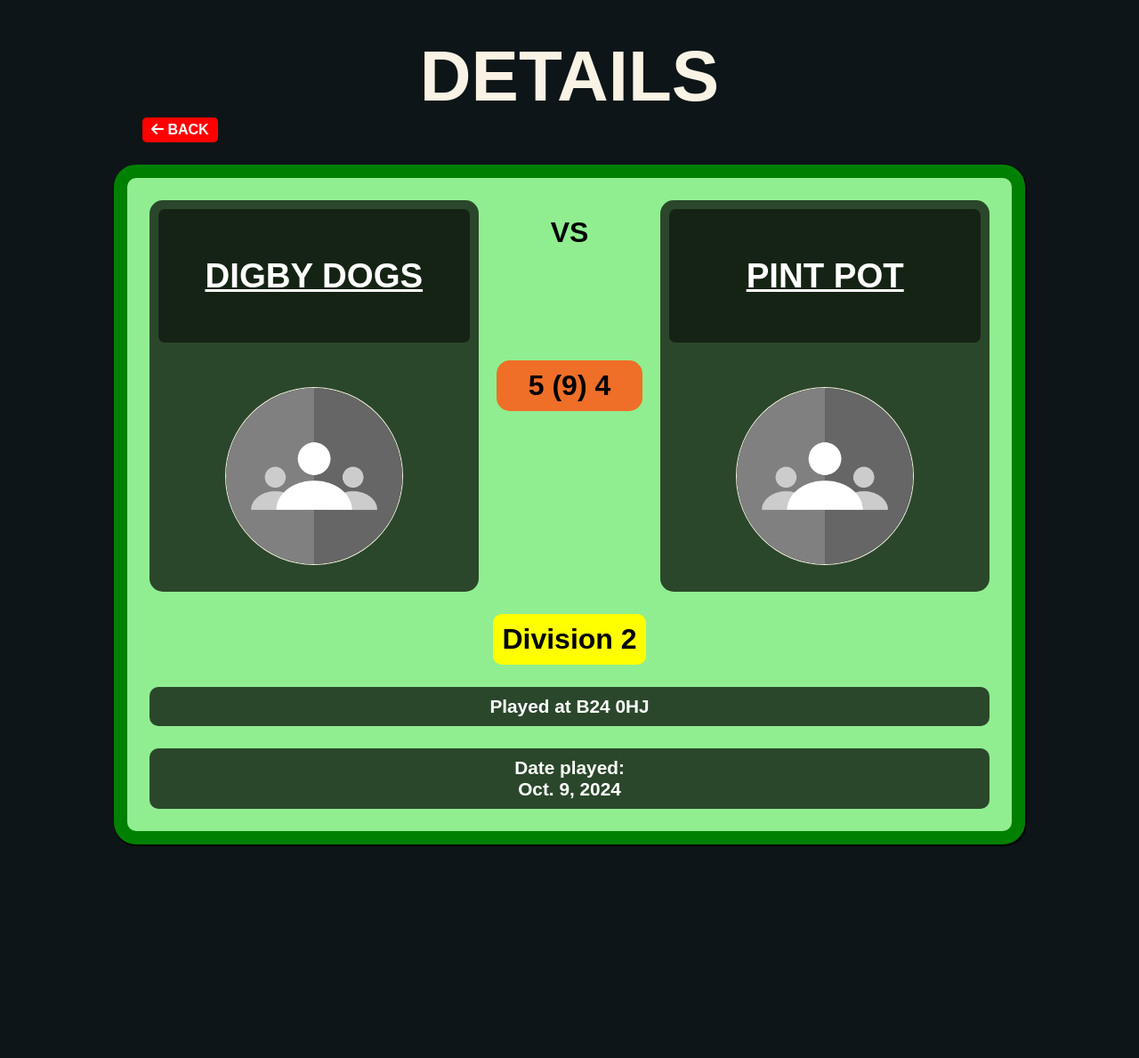
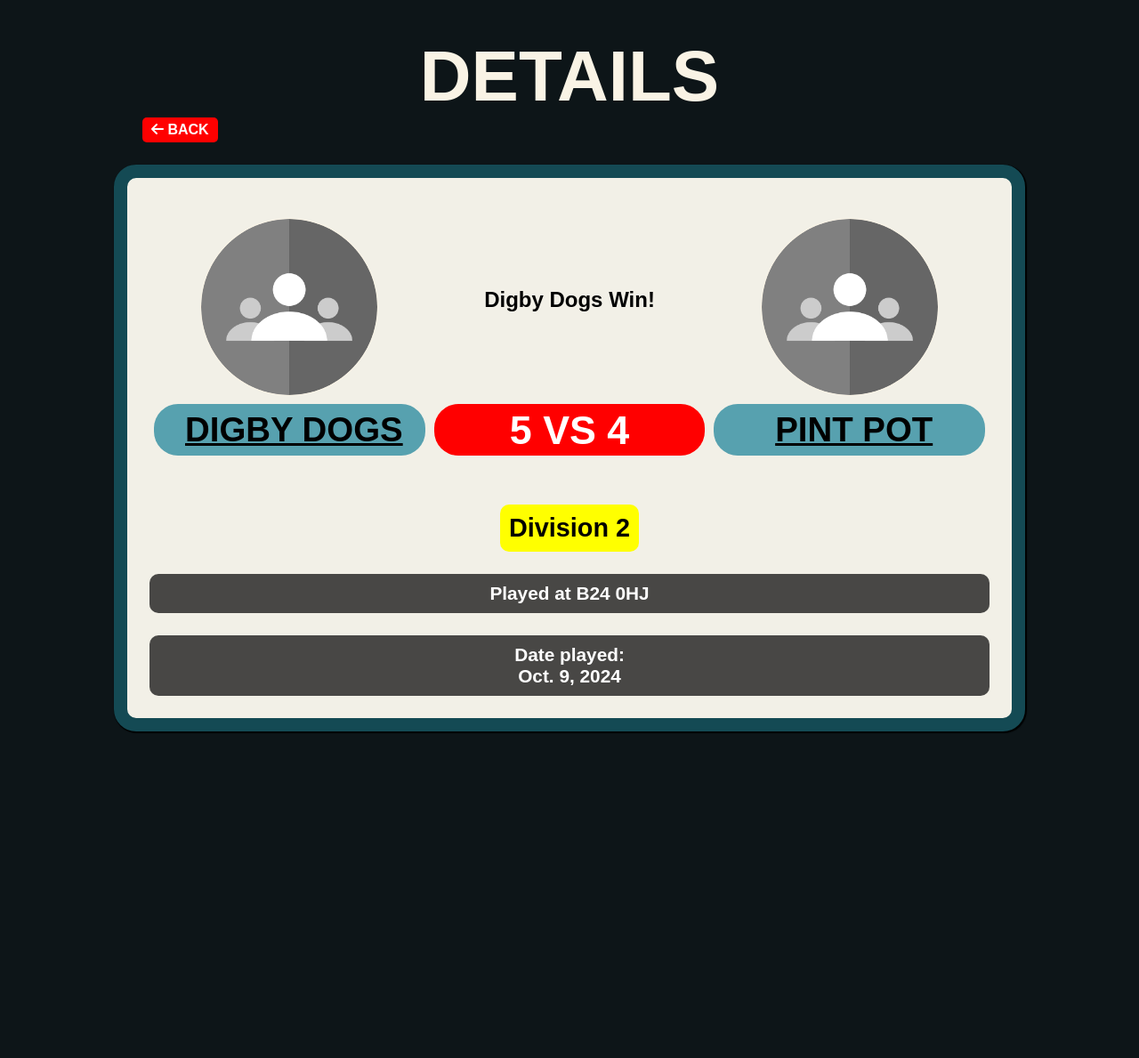
Before and after one commit to Jawrynx/ErdPL, a Django app: a page that uses scores/templates/scores/match_details.html in a window 1280 px wide. Shown: the part 80-1269 px from the top of the page at 89% size. Run offline with Django 5.2, Linux system fonts and the light colour scheme; data comes from the database, SQL or seed files in the repository; both versions use the stored data as it was after the commit; some libraries are stand-ins or nearby versions.

Commit message:
Created Better Scores view, Live Score view removes WIN button after choosing the winning player for each match

```diff
--- a/scores/templates/scores/match_details.html
+++ b/scores/templates/scores/match_details.html
@@ -10,8 +10,7 @@
     </div>
     <div class="outer-2" id='match-outer'>
         <div id='match-details'>
-            <div class="match-home">
-                <h1><a href="{% url 'teams:detail' team_name=home_team.name %}">{{ match.home_team }}</a></h1>
+            <div class="match-images">
                 <div class="match-image">
                     {% if home_team.image %}
                             <img src="{{ home_team.image.url }}" alt="{{ home_team.name }}" class="match-profile-image">
@@ -19,13 +18,19 @@
                             <img src="../../../../../../media/team_default.png" alt="Blank Team Photo" class="match-profile-image">
                     {% endif %}
                 </div>
-            </div>
-            <div class="match-middle">
-                <h1>VS</h1>
-                <h1 class='m-top-50'>{{ match.home_score }} (9) {{ match.away_score }}</h1>
-            </div>
-            <div class="match-away">
-                <h1><a href="{% url 'teams:detail' team_name=away_team.name %}">{{ match.away_team }}</a></h1>
+                {% if match.home_score >= 5 %}
+                    <div class="match-status">
+                        <h2>{{ match.home_team }} Win!</h2>
+                    </div>
+                {% elif match.away_score >= 5 %}
+                    <div class="match-status">
+                        <h2>{{ match.away_team }} Win!</h2>
+                    </div>
+                {% else %}
+                    <div class="match-status">
+                        <h2 class='live-title'>LIVE</h2>
+                    </div>
+                {% endif %}
                 <div class="match-image">
                     {% if away_team.image %}
                             <img src="{{ away_team.image.url }}" alt="{{ away_team.name }}" class="match-profile-image">
@@ -33,6 +38,11 @@
                             <img src="../../../../../../media/team_default.png" alt="Blank Team Photo" class="match-profile-image">
                     {% endif %}
                 </div>
+            </div>
+            <div class="match-teams">
+                <h1><a href="{% url 'teams:detail' team_name=home_team.name %}">{{ match.home_team }}</a></h1>
+                <h1 id='match-score'>{{ match.home_score }} VS {{ match.away_score }} </h1>
+                <h1><a href="{% url 'teams:detail' team_name=away_team.name %}">{{ match.away_team }}</a></h1>
             </div>
         </div>
         <div class="match-extra-info">
--- a/static/css/style.css
+++ b/static/css/style.css
@@ -1471,50 +1471,43 @@ body > main > div > div.add-score > a:hover {
 /* MATCH DETAILS */
 
 #match-details {
-    display: grid;
-    grid-template-columns: 2fr 1fr 2fr;
-    gap: 10px;
     width: 100%;
 }
 
 #match-outer {
-    background-color: lightgreen;
-    border: 15px solid green;
+    background-color: var(--erdpl-text-primary-light);
+    border: 15px solid var(--erdpl-text-quaternary);
     margin-top: 25px;
     width: 80%;
 }
 
-.match-home, .match-middle, .match-away {
-    padding: 10px;
+.match-teams, .match-images  {
     text-align: center;
     color: black;
     width: 100%;
-}
-
-.match-middle {
-    display: flex;
-    flex-direction: column;
-    justify-content: flex-start;
-    height: 100%;
-}
-
-.match-middle > h1:nth-child(1) {
-    margin-top: 8px;
-}
-
-.match-middle > h1:nth-child(2) {
-    background-color: var(--erdpl-text-secondary);
-    border-radius: 15px;
-    padding: 10px 0px;
-}
-
-.match-home, .match-away {
+    display: flex;
+    justify-content: space-between;
+    width: 100%;
+}
+
+
+.match-teams {
     text-transform: uppercase;
     font-size: 1.2rem;
-    background-color: rgba(0,0,0,0.7);
-    border-radius: 15px;
     color: white;
     padding-bottom: 25px;
+    justify-content: flex-start;
+}
+
+.match-teams > h1, .match-teams > h1 > a {
+    width: 100%;
+    margin: 5px;
+    color: black;
+}
+
+div.match-images {
+    justify-content: space-evenly;
+    align-items: center;
 }
 
 .match-extra-info {
@@ -1530,7 +1523,7 @@ body > main > div > div.add-score > a:hover {
     border-radius: 10px;
     color: black;
     padding: 10px;
-    font-size: 2rem;
+    font-size: 1.8rem;
 }
 
 .match-extra-h3 {
@@ -1543,22 +1536,27 @@ body > main > div > div.add-score > a:hover {
     width: 100%;
 }
 
-.match-home > h1, .match-away > h1 {
-    background-color: rgba(0,0,0,0.5);
-    padding: 15px 0px;
-    border-radius: 7px;
-    min-height: 150px;
+.match-teams > h1 {
+    border-radius: 27px;
     display: flex;
     flex-direction: column;
     justify-content: center;
-}
-
-.match-home > h1 > a, .match-away > h1 > a {
+    background-color: var(--erdpl-text-quaternary-light);
+    padding: 2px;
+}
+
+#match-score {
+    background-color: red;
     color: white;
+    font-size: 2.8rem;
 }
 
 .match-image {
-    margin-top: 50px;
+    margin-top: 20px;
+}
+
+.match-image, .match-status {
+    width: 100%;
 }
 
 .match-profile-image {
@@ -1932,12 +1930,6 @@ body > main > div > div.add-score > a:hover {
         padding: 3px;
     }
 
-    #match-details {
-        display: flex;
-        justify-content:space-evenly;
-        gap: 0px;
-    }
-
     .match-options {
         width: 90%;
     }
@@ -1950,14 +1942,8 @@ body > main > div > div.add-score > a:hover {
         max-width: 80px;
     }
 
-    .match-middle {
-        width: 100%;
-    }
-
-    .match-away > h1, .match-home > h1 {
+    .match-teams > h1 {
         font-size: 1.2rem;
-        min-width: 100px;
-        min-height: 100px;
     }
 
     .match-middle > h1 {
@@ -1966,6 +1952,10 @@ body > main > div > div.add-score > a:hover {
 
     .match-image {
         margin-top: 15px;
+    }
+
+    #match-score {
+        font-size: 1.8rem;
     }
 }
 
@@ -2240,12 +2230,6 @@ body > main > div > div.add-score > a:hover {
         padding: 3px;
     }
 
-    #match-details {
-        display: flex;
-        justify-content:space-evenly;
-        gap: 0px;
-    }
-
     .match-options {
         width: 90%;
     }
@@ -2254,11 +2238,7 @@ body > main > div > div.add-score > a:hover {
         max-width: 140px;
     }
 
-    .match-middle {
-        width: 100%;
-    }
-
-    .match-away > h1, .match-home > h1 {
+    .match-teams > h1 {
         font-size: 1.8rem;
     }
 
```
Also changed, not shown: scores/templates/scores/live_match.html (+12 -3 lines), db.sqlite3.
